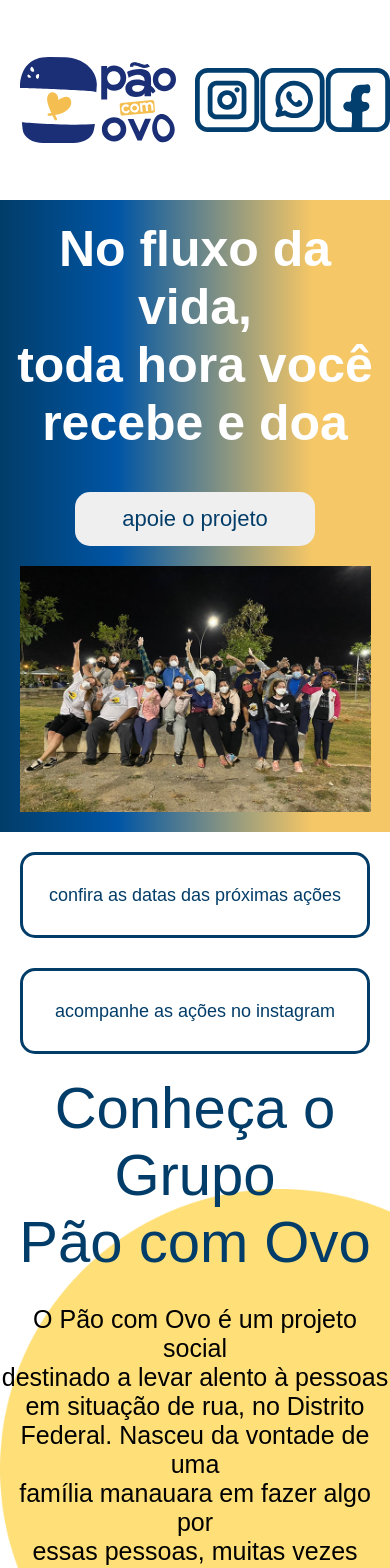
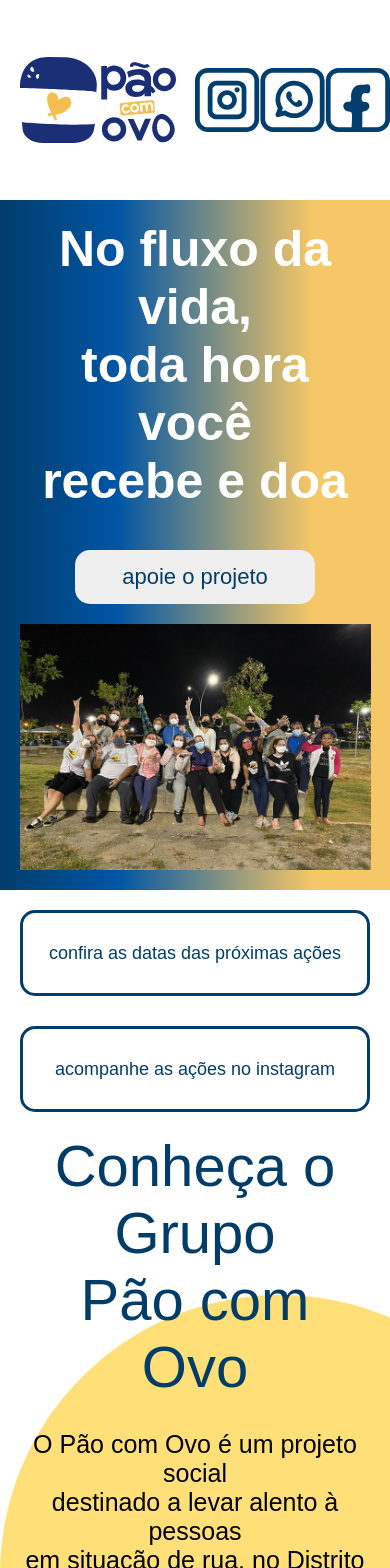
Before and after one commit to guiestrela/PCO, a React (Vite) app: page / in a window 390 px wide. Shown: the top 1568 px of the page. Built offline with nearby package versions, Linux system fonts and the light colour scheme.

Commit message:
refactor(components): improve mobile responsiveness
- Added mobile padding to titles
- Adjusted text alignment for mobile
- Improved layout for mobile screens
- Enhanced responsiveness of components
- Ensured consistent styling across devices

```diff
--- a/src/assets/components/Banner/index.tsx
+++ b/src/assets/components/Banner/index.tsx
@@ -10,7 +10,8 @@ function Banner() {
                 <DivFlex width="1440px" height="100%" backgroundimage="linear-gradient(to right,  #023D69, #0055A5 30%,  #F5C766 80%); " justifycontent="center" alignitems="center" flexdirectionmob="column" heightmob="100%">
                     <DivFlex flexdirection="column" paddingleft="80px" paddingleftmob="0px" justifycontentmob="center" alignitemsmob="center">
                     <DivContainerText paddingtopmob="20px" justifycontentmob="center" alignitemsmob="center">
-                        <Title color="#FFFFFF" fontsize="68px" fontweight="700" fontsizemob="50px" textalign="start">
+                        <Title color="#FFFFFF" fontsize="68px" fontweight="700" fontsizemob="50px" textalign="start"
+                        paddingleftmob="20px" paddingrightmob="20px">
                         No fluxo da vida,<br/>
                         toda hora você<br/>
                         recebe e doa
--- a/src/assets/components/SectionEnter/index.tsx
+++ b/src/assets/components/SectionEnter/index.tsx
@@ -15,11 +15,13 @@ function SectionEnter() {
             <DivFlex width="100%" alignitems="center" justifycontent="center">
                 <DivFlex width="1440px" height="100%" justifycontent="center" alignitems="center" flexdirection="column" backgroundColor="#023D69" paddingTotal="80px" paddingTotalmob="20px">
                     <DivContainerText justifycontent="center" alignitems="center" flexdirection="column">
-                        <TitleH2 fontsize="68px" fontweight="400" color="#FFFFFF" fontsizemob="50px">
+                        <TitleH2 fontsize="68px" fontweight="400" color="#FFFFFF" fontsizemob="50px"
+                        paddingleftmob="20px" paddingrightmob="20px">
                             Você faz a diferença!
                         </TitleH2>
                         <Text fontsize="50px" fontweight="500" color="#FFFFFF" textalign="center" paddingtop="20px" paddingbottom="30px"
-                        fontsizemob="30px">
+                        fontsizemob="30px"
+                        paddingleftmob="20px" paddingrightmob="20px">
                             Veja como sua doação é convertida<br/> em <strong>solidariedade</strong>
                         </Text>
                     </DivContainerText>
@@ -51,7 +53,8 @@ function SectionEnter() {
             <DivFlex width="100%" alignitems="center" justifycontent="center">
                 <DivFlex width="1440px" height="100%" justifycontent="center" alignitems="center" flexdirection="column" backgroundColor="#FFFFFF" paddingTotal="80px" paddingTotalmob="20px">
                     <DivContainerText justifycontent="center" alignitems="center" flexdirection="column">
-                        <TitleH2 fontsize="68px" fontweight="400" color="#FABD47" fontsizemob="50px">
+                        <TitleH2 fontsize="68px" fontweight="400" color="#FABD47" fontsizemob="50px"
+                        paddingleftmob="20px" paddingrightmob="20px">
                             Locais que já realizamos<br/> ações
                         </TitleH2>
                         <DivFlexImage alignitems="center" justifycontent="center" flexdirection="column" gap="25px">
@@ -68,10 +71,12 @@ function SectionEnter() {
                             <DivContainerText justifycontent="start" alignitems="start" flexdirection="column" paddingTotal="20px" flexdirectionmob="column"
                             justifycontentmob="center" alignitemsmob="center"
                             >
-                                <TitleH2 fontsize="68px" fontweight="400" color="#023D69" fontsizemob="70px" textalign="start" textalignmob="center">
+                                <TitleH2 fontsize="68px" fontweight="400" color="#023D69" fontsizemob="70px" textalign="start" textalignmob="center"
+                                paddingleftmob="20px" paddingrightmob="20px">
                                 O Exemplo<br/> Arrasta
                                 </TitleH2>
                                 <Text fontsize="28px" fontweight="400" color="#023D69" textalign="start" paddingtop="20px" paddingbottom="30px"
+                                paddingleftmob="20px" paddingrightmob="20px"
                                 fontsizemob="30px">
                                 Participou de alguma ação conosco?<br/>
                                 Compartilhe com a #PaocomOvoDF<br/> e marque o nosso Instagram<br/> @paocomovodf
--- a/src/assets/components/SectionInfo/index.tsx
+++ b/src/assets/components/SectionInfo/index.tsx
@@ -18,10 +18,11 @@ function SectionInfo() {
                 >
 
                     <DivContainerText flexdirection="column" paddingleft="80px" paddingleftmob="0px">
-                        <Title fontsize="68px" fontweight="400" color="#023D69" textalign="start" fontsizemob="58px" paddingbottommob="30px">
+                        <Title fontsize="68px" fontweight="400" color="#023D69" textalign="start" fontsizemob="58px" paddingbottommob="30px"
+                        paddingleftmob="20px" paddingrightmob="20px">
                         Conheça o Grupo<br/> Pão com Ovo
                         </Title>
-                        <Text fontsize="28px" fontweight="300" color="#000000" textalign="start" fontsizemob="25px"
+                        <Text fontsize="28px" fontweight="300" color="#000000" textalign="start" fontsizemob="25px"paddingleftmob="20px" paddingrightmob="20px"
                         >
                         O Pão com Ovo é um projeto social<br/> destinado a levar alento à pessoas<br/> em situação de rua, no Distrito <br/>Federal. Nasceu da vontade de  uma<br/> família manauara em fazer algo por<br/>  essas pessoas, muitas vezes invisíveis
                         </Text>
@@ -50,11 +51,13 @@ function SectionInfo() {
                         justifycontentmob="start" alignitemsmob="center"
 
                         >
-                            <Title fontsize="58px" fontweight="700" color="#023D69" textalign="flex-start" fontsizemob="60px">
+                            <Title fontsize="58px" fontweight="700" color="#023D69" textalign="flex-start" fontsizemob="60px"
+                            paddingleftmob="20px" paddingrightmob="20px">
                             Distribua
                             solidariedade
                             </Title>
-                            <Text fontsize="24px" fontweight="700" color="#023D69" textalign="start" fontsizemob="30px">
+                            <Text fontsize="24px" fontweight="700" color="#023D69" textalign="start" fontsizemob="30px"
+                            paddingleftmob="20px" paddingrightmob="20px">
                             Contribua com qualquer valor
                             </Text>
                         </DivContainerText >
@@ -75,10 +78,12 @@ function SectionInfo() {
 
                         >
                             <Title fontsize="58px" fontweight="700" color="#023D69" textalign="flex-start" fontsizemob="68px" paddingbottom="40px" paddingbottommob="30px"
+                            paddingleftmob="20px" paddingrightmob="20px"
                             >
                             Como funciona a ação?
                             </Title>
-                            <Text fontsize="28px" fontweight="300" color="#000000" textalign="start" fontsizemob="30px">
+                            <Text fontsize="28px" fontweight="300" color="#000000" textalign="start" fontsizemob="30px"
+                            paddingleftmob="20px" paddingrightmob="20px">
                             As ações do Pão com Ovo ocorrem duas vezes por mês, sempre às sextas-feiras. Cada ação inclui duas rotas cuidadosamente planejadas com antecedência. Uma rota cobre as áreas de Taguatinga e Ceilândia, enquanto a outra se dirige ao Plano Piloto.
                             </Text>
                     </DivContainerText >
```
